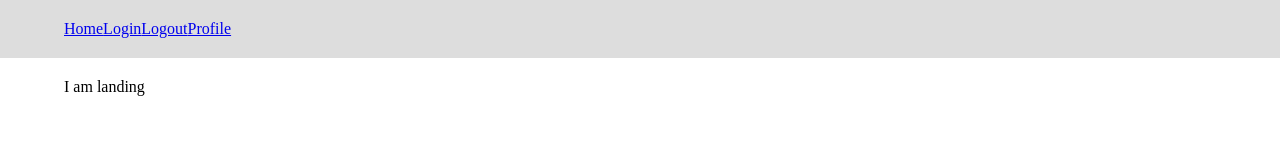
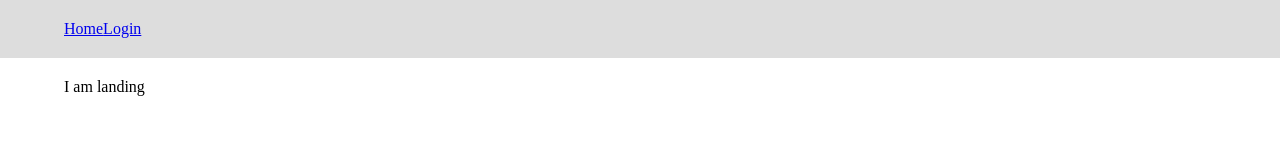
Before and after one commit to samuraijane/react-redux-express-login, a React (Create React App) app in the folder react-ui/: page / in a window 1280 px wide. Shown: the top 160 px of the page. Built offline with nearby package versions, Linux system fonts and the light colour scheme.

Commit message:
align which navs show with login state

```diff
--- a/react-ui/src/sectioning/header.jsx
+++ b/react-ui/src/sectioning/header.jsx
@@ -1,11 +1,13 @@
+import { useSelector } from 'react-redux';
 import { NavLink } from 'react-router-dom';
 import navs from '../configs/navs.json';
+import { selectIsAuth } from '../features/authenticationSlice';
 
 const Header = () => {
-
-  const _navs = navs.map((nav, index) => {
-    return <NavLink key={`${index}-${nav.href}`} to={nav.href}>{nav.text}</NavLink>
-  });
+  const isLoggedIn = useSelector(selectIsAuth);
+  const _navs = navs
+    .filter(x => x.isPrivate === isLoggedIn || x.isPublic !== isLoggedIn)
+    .map((nav, index) => <NavLink key={`${index}-${nav.href}`} to={nav.href}>{nav.text}</NavLink>);
 
   return (
     <header>
```
